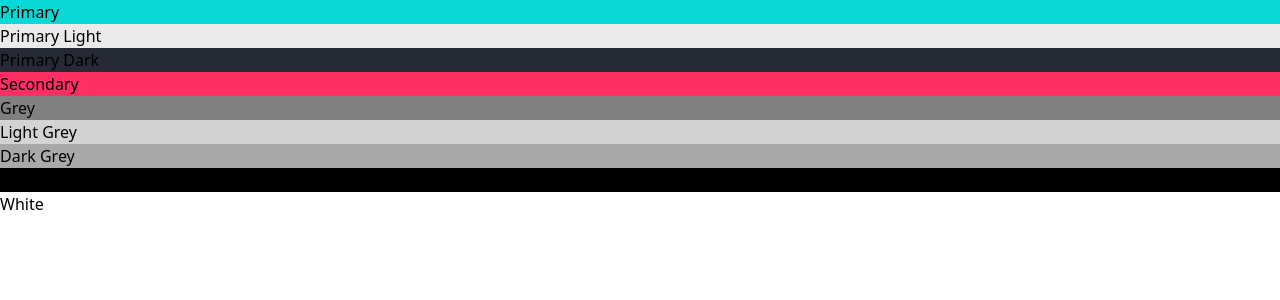
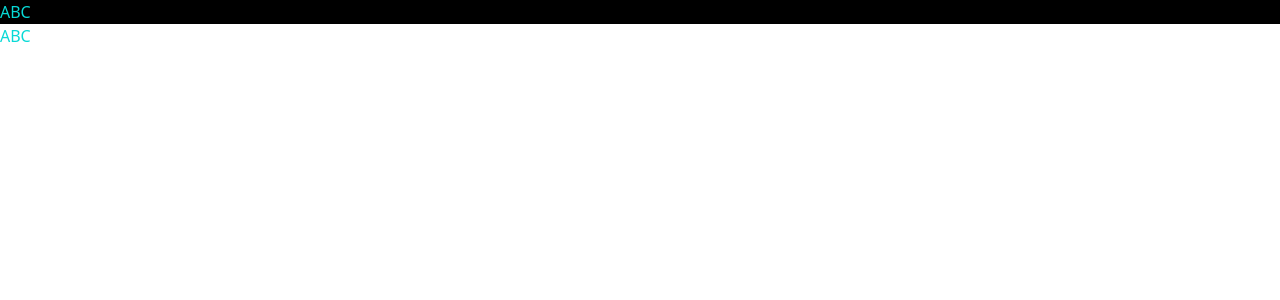
Before and after one commit to Mo-Makdah/mak-template-package-web, a React (Vite) app: page / in a window 1280 px wide. Shown: the top 300 px of the page. Built offline with nearby package versions, Linux system fonts and the light colour scheme.

Commit message:
- final push in tailwind because this is trash

```diff
--- a/package.json
+++ b/package.json
@@ -1,5 +1,5 @@
 {
-  "name": "mak-template-package-web",
+  "name": "mak-template-package-web-tailwind",
   "private": true,
   "version": "0.0.0",
   "type": "module",
--- a/src/App.tsx
+++ b/src/App.tsx
@@ -3,7 +3,7 @@ import { FlexBox } from "./components/UI/FlexBox";
 function App() {
   return (
     <>
-      <div className="bg-primary">Primary</div>
+      {/* <div className="bg-primary">Primary</div>
       <div className="bg-light">Primary Light</div>
       <div className="bg-dark">Primary Dark</div>
       <div className="bg-secondary">Secondary</div>
@@ -11,9 +11,14 @@ function App() {
       <div className="bg-gray-light">Light Grey</div>
       <div className="bg-gray-dark">Dark Grey</div>
       <div className="bg-black">Black</div>
-      <div className="bg-white">White</div>
-
-      <FlexBox className=""></FlexBox>
+      <div className="bg-white">White</div> */}
+      {/* <div className="text-textSecondary">a</div> */}
+      <FlexBox bgColor="black" color="primary">
+        ABC
+      </FlexBox>
+      <div className="flex justify-start align-top flex-row flex-nowrap  w-auto h-auto    text-primary cursor-default undefined">
+        ABC
+      </div>
     </>
   );
 }
--- a/src/components/UI/FlexBox/index.tsx
+++ b/src/components/UI/FlexBox/index.tsx
@@ -5,7 +5,7 @@ import {
 } from "../../../types/tailwind-props.type";
 import { TAILWIND_SIZE_KEYS } from "../../../utils/constants/tailwind-values.utils";
 import { LiteralStringType } from "../../../types/common.type";
-import { isLiteralType } from "../../../utils/functions/isLiteralType.util";
+import { isLiteralType } from "../../../utils/functions/type-cheks.util";
 
 const JUSTIFY = {
   start: "justify-start",
--- a/src/types/common.type.ts
+++ b/src/types/common.type.ts
@@ -1 +1,11 @@
 export type LiteralStringType = string & Record<never, never>;
+
+export type NestedObjectKeys<T> = T extends object
+  ? {
+      [K in keyof T]: `${Exclude<K, symbol>}${NestedObjectKeys<
+        T[K]
+      > extends never
+        ? ""
+        : `.${NestedObjectKeys<T[K]>}`}`;
+    }[keyof T]
+  : never;
--- a/src/types/tailwind-props.type.ts
+++ b/src/types/tailwind-props.type.ts
@@ -1,8 +1,9 @@
 import resolveConfig from "tailwindcss/resolveConfig";
 import tailwindConfig from "../../tailwind.config";
 import { TAILWIND_SIZE_KEYS } from "../utils/constants/tailwind-values.utils";
+import { NestedObjectKeys } from "./common.type";
 
 const tailwind = resolveConfig(tailwindConfig);
 
-export type TailwindColor = keyof typeof tailwind.theme.colors;
+export type TailwindColor = NestedObjectKeys<typeof tailwind.theme.colors>;
 export type TailwindSize = (typeof TAILWIND_SIZE_KEYS)[number];
--- a/tailwind.config.ts
+++ b/tailwind.config.ts
@@ -1,6 +1,5 @@
-import { Config } from "tailwindcss";
+import type { Config } from "tailwindcss";
 
-/** @type {Config} */
 export default {
   mode: "jit",
   content: ["./index.html", "./src/**/*.{js,ts,jsx,tsx}"],
```
Also changed, not shown: src/utils/functions/type-cheks.util.ts (renamed from src/utils/functions/isLiteralType.util.ts).
